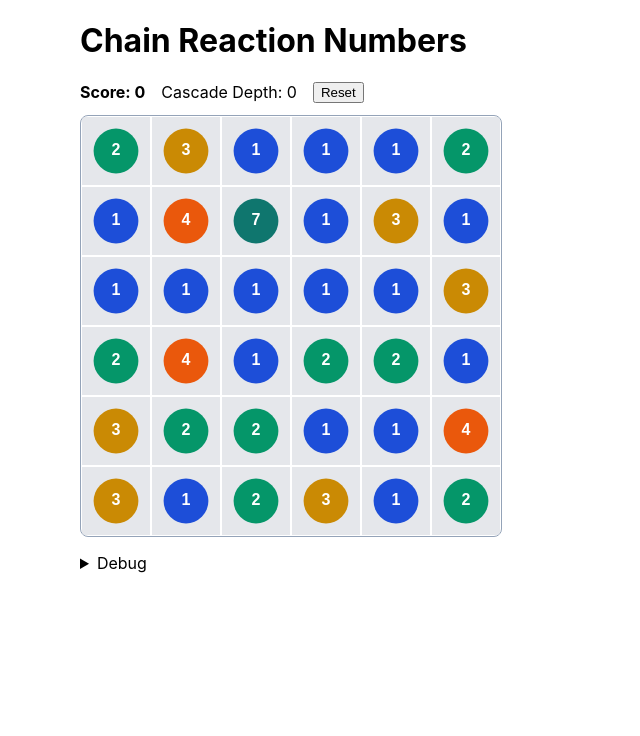
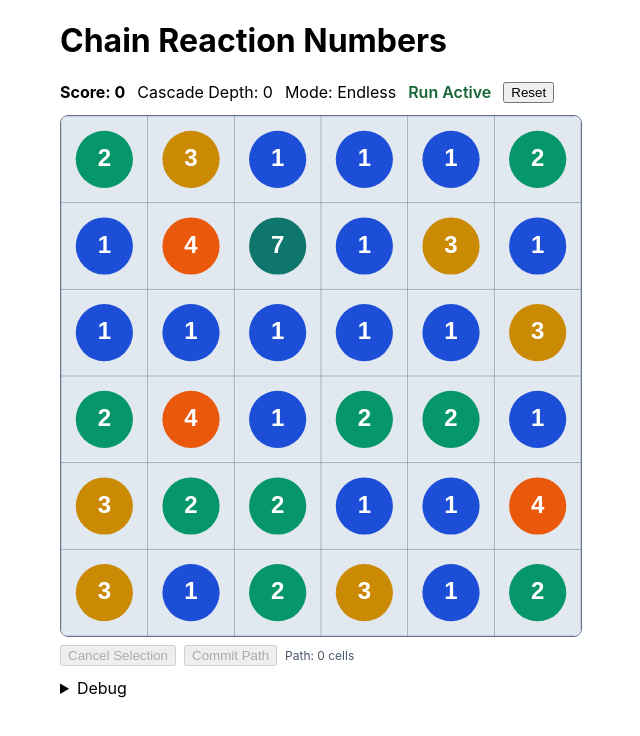
Before and after one commit to tjhuggins01-dot/chain-reaction-numbers, a React (Vite) app: page / in a window 1280 px wide. Shown: the top 736 px of the page, without its empty margins (300-940 px from the left). Built offline with nearby package versions, Linux system fonts and the light colour scheme.

Commit message:
Implement first playable browser UI pass

```diff
--- /dev/null
+++ b/src/app/PathSelection.ts
@@ -0,0 +1,38 @@
+import type { BoardState } from '../core/BoardState';
+import { isAdjacent, type Position } from '../core/Position';
+
+function tileValueAt(board: BoardState, pos: Position): number {
+  return board.tiles[pos.y]?.[pos.x]?.value ?? 0;
+}
+
+export function getExtendedPath(board: BoardState, currentPath: Position[], next: Position): Position[] {
+  const last = currentPath[currentPath.length - 1];
+  if (!last) {
+    return [next];
+  }
+
+  if (last.x === next.x && last.y === next.y) {
+    return currentPath;
+  }
+
+  if (currentPath.length > 1) {
+    const previous = currentPath[currentPath.length - 2];
+    if (previous.x === next.x && previous.y === next.y) {
+      return currentPath.slice(0, -1);
+    }
+  }
+
+  if (currentPath.some((p) => p.x === next.x && p.y === next.y)) {
+    return currentPath;
+  }
+
+  if (!isAdjacent(last, next)) {
+    return currentPath;
+  }
+
+  if (tileValueAt(board, next) !== tileValueAt(board, last) + 1) {
+    return currentPath;
+  }
+
+  return [...currentPath, next];
+}
--- /dev/null
+++ b/src/app/UiGuards.ts
@@ -0,0 +1,5 @@
+import type { Position } from '../core/Position';
+
+export function shouldCommitPath(path: Position[], runActive: boolean, minPathLength: number): boolean {
+  return runActive && path.length >= minPathLength;
+}
--- a/src/ui/App.tsx
+++ b/src/ui/App.tsx
@@ -6,6 +6,7 @@ import { BoardCanvas } from './BoardCanvas';
 import { Hud } from './Hud';
 import { GameOverModal } from './GameOverModal';
 import { DebugPanel } from './DebugPanel';
+import { shouldCommitPath } from '../app/UiGuards';
 
 export function App(): JSX.Element {
   const session = useMemo(() => new GameSession(Date.now() % 1000000), []);
@@ -23,15 +24,27 @@ export function App(): JSX.Element {
   const refresh = () => setVersion((v) => v + 1);
 
   return (
-    <main style={{ maxWidth: 520, margin: '20px auto', fontFamily: 'Inter, system-ui, sans-serif' }}>
+    <main style={{ maxWidth: 560, margin: '12px auto', padding: '0 12px', fontFamily: 'Inter, system-ui, sans-serif' }}>
       <h1>Chain Reaction Numbers</h1>
-      <Hud score={state.score} cascadeDepth={state.cascadeDepth} onReset={() => { session.controller.send({ type: 'ResetRun' }); refresh(); }} />
+      <Hud
+        score={state.score}
+        cascadeDepth={state.cascadeDepth}
+        modeName="Endless"
+        isGameOver={!state.runActive}
+        onReset={() => {
+          session.controller.send({ type: 'ResetRun' });
+          setPath([]);
+          refresh();
+        }}
+      />
       <BoardCanvas
         board={state.board}
+        minPathLength={state.rules.minChainLength}
+        inputEnabled={state.runActive}
         selectedPath={path}
         onPathChange={setPath}
         onCommit={(p) => {
-          if (p.length > 0) {
+          if (shouldCommitPath(p, state.runActive, state.rules.minChainLength)) {
             session.controller.send({ type: 'CommitPath', path: p });
             refresh();
           }
@@ -42,6 +55,7 @@ export function App(): JSX.Element {
         score={state.score}
         onReset={() => {
           session.controller.send({ type: 'ResetRun' });
+          setPath([]);
           refresh();
         }}
       />
--- a/src/ui/BoardCanvas.tsx
+++ b/src/ui/BoardCanvas.tsx
@@ -2,27 +2,42 @@ import { useEffect, useMemo, useRef, useState, type PointerEvent } from 'react';
 import type { BoardState } from '../core/BoardState';
 import type { Position } from '../core/Position';
 import { mapCanvasPointToCell } from '../app/InputMapper';
-import { isAdjacent } from '../core/Position';
+import { getExtendedPath } from '../app/PathSelection';
 
 interface Props {
   board: BoardState;
+  minPathLength: number;
+  inputEnabled: boolean;
   selectedPath: Position[];
   onPathChange(path: Position[]): void;
   onCommit(path: Position[]): void;
 }
 
-const size = 420;
+const maxCanvasSize = 520;
+const minCanvasSize = 280;
 
 function colorForValue(value: number): string {
   const palette = ['#111827', '#1d4ed8', '#059669', '#ca8a04', '#ea580c', '#dc2626', '#9333ea', '#0f766e', '#7c3aed', '#be123c', '#334155'];
   return palette[value] ?? '#000';
 }
 
-export function BoardCanvas({ board, selectedPath, onPathChange, onCommit }: Props): JSX.Element {
+export function BoardCanvas({ board, minPathLength, inputEnabled, selectedPath, onPathChange, onCommit }: Props): JSX.Element {
   const ref = useRef<HTMLCanvasElement | null>(null);
   const [dragging, setDragging] = useState(false);
+  const [displaySize, setDisplaySize] = useState(maxCanvasSize);
 
   const selectedSet = useMemo(() => new Set(selectedPath.map((p) => `${p.x},${p.y}`)), [selectedPath]);
+
+  useEffect(() => {
+    const updateSize = () => {
+      const viewportWidth = Math.max(minCanvasSize, Math.floor(window.innerWidth - 32));
+      setDisplaySize(Math.max(minCanvasSize, Math.min(maxCanvasSize, viewportWidth)));
+    };
+
+    updateSize();
+    window.addEventListener('resize', updateSize);
+    return () => window.removeEventListener('resize', updateSize);
+  }, []);
 
   useEffect(() => {
     const canvas = ref.current;
@@ -30,41 +45,91 @@ export function BoardCanvas({ board, selectedPath, onPathChange, onCommit }: Pro
     const ctx = canvas.getContext('2d');
     if (!ctx) return;
 
-    const cellW = size / board.width;
-    const cellH = size / board.height;
-    ctx.clearRect(0, 0, size, size);
+    const dpr = window.devicePixelRatio || 1;
+    const pxSize = Math.floor(displaySize * dpr);
+    canvas.width = pxSize;
+    canvas.height = pxSize;
+
+    ctx.setTransform(dpr, 0, 0, dpr, 0, 0);
+
+    const cellW = displaySize / board.width;
+    const cellH = displaySize / board.height;
+
+    ctx.clearRect(0, 0, displaySize, displaySize);
+    ctx.fillStyle = '#f8fafc';
+    ctx.fillRect(0, 0, displaySize, displaySize);
 
     for (let y = 0; y < board.height; y += 1) {
       for (let x = 0; x < board.width; x += 1) {
         const tile = board.tiles[y][x];
         const key = `${x},${y}`;
-        ctx.fillStyle = selectedSet.has(key) ? '#fde68a' : '#e5e7eb';
-        ctx.fillRect(x * cellW + 1, y * cellH + 1, cellW - 2, cellH - 2);
+        const left = x * cellW;
+        const top = y * cellH;
+
+        ctx.fillStyle = selectedSet.has(key) ? '#fef3c7' : '#e2e8f0';
+        ctx.fillRect(left + 1, top + 1, cellW - 2, cellH - 2);
+
         ctx.fillStyle = colorForValue(tile.value);
         ctx.beginPath();
-        ctx.arc(x * cellW + cellW / 2, y * cellH + cellH / 2, Math.min(cellW, cellH) * 0.32, 0, Math.PI * 2);
+        ctx.arc(left + cellW / 2, top + cellH / 2, Math.min(cellW, cellH) * 0.33, 0, Math.PI * 2);
         ctx.fill();
-        ctx.fillStyle = '#fff';
-        ctx.font = 'bold 16px sans-serif';
+
+        ctx.fillStyle = '#ffffff';
+        ctx.font = `bold ${Math.max(14, Math.floor(cellW * 0.28))}px sans-serif`;
         ctx.textAlign = 'center';
         ctx.textBaseline = 'middle';
-        ctx.fillText(String(tile.value), x * cellW + cellW / 2, y * cellH + cellH / 2);
+        ctx.fillText(String(tile.value), left + cellW / 2, top + cellH / 2);
       }
+    }
+
+    for (let line = 0; line <= board.width; line += 1) {
+      ctx.strokeStyle = '#94a3b8';
+      ctx.lineWidth = 1;
+      ctx.beginPath();
+      const x = line * cellW;
+      ctx.moveTo(x, 0);
+      ctx.lineTo(x, displaySize);
+      ctx.stroke();
+    }
+
+    for (let line = 0; line <= board.height; line += 1) {
+      ctx.strokeStyle = '#94a3b8';
+      ctx.lineWidth = 1;
+      ctx.beginPath();
+      const y = line * cellH;
+      ctx.moveTo(0, y);
+      ctx.lineTo(displaySize, y);
+      ctx.stroke();
     }
 
     if (selectedPath.length > 1) {
       ctx.strokeStyle = '#f59e0b';
-      ctx.lineWidth = 4;
+      ctx.lineWidth = 5;
+      ctx.lineJoin = 'round';
+      ctx.lineCap = 'round';
       ctx.beginPath();
-      selectedPath.forEach((pos, i) => {
+      selectedPath.forEach((pos, index) => {
         const px = pos.x * cellW + cellW / 2;
         const py = pos.y * cellH + cellH / 2;
-        if (i === 0) ctx.moveTo(px, py);
+        if (index === 0) ctx.moveTo(px, py);
         else ctx.lineTo(px, py);
       });
       ctx.stroke();
+
+      selectedPath.forEach((pos, index) => {
+        const cx = pos.x * cellW + cellW / 2;
+        const cy = pos.y * cellH + cellH / 2;
+        ctx.fillStyle = '#0f172a';
+        ctx.beginPath();
+        ctx.arc(cx, cy, Math.max(10, cellW * 0.13), 0, Math.PI * 2);
+        ctx.fill();
+
+        ctx.fillStyle = '#ffffff';
+        ctx.font = `bold ${Math.max(10, Math.floor(cellW * 0.18))}px sans-serif`;
+        ctx.fillText(String(index + 1), cx, cy);
+      });
     }
-  }, [board, selectedSet, selectedPath]);
+  }, [board, displaySize, selectedPath, selectedSet]);
 
   function pointerToCell(e: PointerEvent<HTMLCanvasElement>): Position | null {
     const rect = e.currentTarget.getBoundingClientRect();
@@ -73,45 +138,92 @@ export function BoardCanvas({ board, selectedPath, onPathChange, onCommit }: Pro
     return mapCanvasPointToCell(x, y, rect.width, rect.height, board.width, board.height);
   }
 
-  function tileValueAt(pos: Position): number {
-    return board.tiles[pos.y]?.[pos.x]?.value ?? 0;
+  function appendIfValid(next: Position) {
+    onPathChange(getExtendedPath(board, selectedPath, next));
   }
 
+  function finishSelection() {
+    if (!dragging) return;
+    setDragging(false);
+    if (selectedPath.length >= minPathLength) {
+      onCommit(selectedPath);
+    }
+    onPathChange([]);
+  }
+
+  useEffect(() => {
+    if (!inputEnabled) {
+      setDragging(false);
+      onPathChange([]);
+    }
+  }, [inputEnabled, onPathChange]);
+
   return (
+    <div>
       <canvas
         ref={ref}
-      width={size}
-      height={size}
-      style={{ border: '1px solid #94a3b8', borderRadius: 8, touchAction: 'none' }}
+        style={{
+          width: displaySize,
+          height: displaySize,
+          border: '1px solid #64748b',
+          borderRadius: 8,
+          touchAction: 'none',
+          display: 'block',
+          cursor: inputEnabled ? 'pointer' : 'not-allowed',
+          opacity: inputEnabled ? 1 : 0.65,
+          userSelect: 'none',
+          WebkitUserSelect: 'none',
+        }}
         onPointerDown={(e) => {
+          if (!inputEnabled) return;
+          e.preventDefault();
+          e.currentTarget.setPointerCapture(e.pointerId);
+          setDragging(true);
           const cell = pointerToCell(e);
-        if (!cell) return;
-        setDragging(true);
+          if (!cell) {
+            onPathChange([]);
+            return;
+          }
           onPathChange([cell]);
         }}
         onPointerMove={(e) => {
-        if (!dragging) return;
+          if (!dragging || !inputEnabled) return;
+          e.preventDefault();
           const cell = pointerToCell(e);
           if (!cell) return;
-        const last = selectedPath[selectedPath.length - 1];
-        if (last && last.x === cell.x && last.y === cell.y) return;
-        if (selectedPath.some((p) => p.x === cell.x && p.y === cell.y)) return;
-        if (last && !isAdjacent(last, cell)) return;
-        if (last && tileValueAt(cell) !== tileValueAt(last) + 1) return;
-        onPathChange([...selectedPath, cell]);
+          appendIfValid(cell);
         }}
-      onPointerUp={() => {
-        if (!dragging) return;
+        onPointerUp={(e) => {
+          if (!inputEnabled) return;
+          e.preventDefault();
+          finishSelection();
+        }}
+        onPointerCancel={(e) => {
+          e.preventDefault();
           setDragging(false);
-        onCommit(selectedPath);
-        onPathChange([]);
-      }}
-      onPointerLeave={() => {
-        if (!dragging) return;
-        setDragging(false);
-        onCommit(selectedPath);
           onPathChange([]);
         }}
       />
+      <div style={{ display: 'flex', gap: 8, marginTop: 8, alignItems: 'center' }}>
+        <button type="button" onClick={() => onPathChange([])} disabled={selectedPath.length === 0 || !inputEnabled}>
+          Cancel Selection
+        </button>
+        <button
+          type="button"
+          onClick={() => {
+            if (selectedPath.length >= minPathLength && inputEnabled) {
+              onCommit(selectedPath);
+              onPathChange([]);
+            }
+          }}
+          disabled={selectedPath.length < minPathLength || !inputEnabled}
+        >
+          Commit Path
+        </button>
+        <span style={{ fontSize: 12, color: '#475569' }}>
+          {inputEnabled ? `Path: ${selectedPath.length} cells` : 'Input disabled: run ended'}
+        </span>
+      </div>
+    </div>
   );
 }
--- a/src/ui/Hud.tsx
+++ b/src/ui/Hud.tsx
@@ -1,14 +1,18 @@
 interface Props {
   score: number;
   cascadeDepth: number;
+  modeName: string;
+  isGameOver: boolean;
   onReset(): void;
 }
 
-export function Hud({ score, cascadeDepth, onReset }: Props): JSX.Element {
+export function Hud({ score, cascadeDepth, modeName, isGameOver, onReset }: Props): JSX.Element {
   return (
-    <div style={{ display: 'flex', gap: 16, alignItems: 'center', marginBottom: 12 }}>
+    <div style={{ display: 'flex', gap: 12, alignItems: 'center', marginBottom: 12, flexWrap: 'wrap' }}>
       <strong>Score: {score}</strong>
       <span>Cascade Depth: {cascadeDepth}</span>
+      <span>Mode: {modeName}</span>
+      <span style={{ color: isGameOver ? '#b91c1c' : '#166534', fontWeight: 600 }}>{isGameOver ? 'Game Over' : 'Run Active'}</span>
       <button onClick={onReset}>Reset</button>
     </div>
   );
```
Also changed, not shown: src/ui/DebugPanel.tsx (+12 -0 lines), 1 other file (tests, documents, lock files or other folders). Lines whose indentation alone changed are shown as unchanged.
